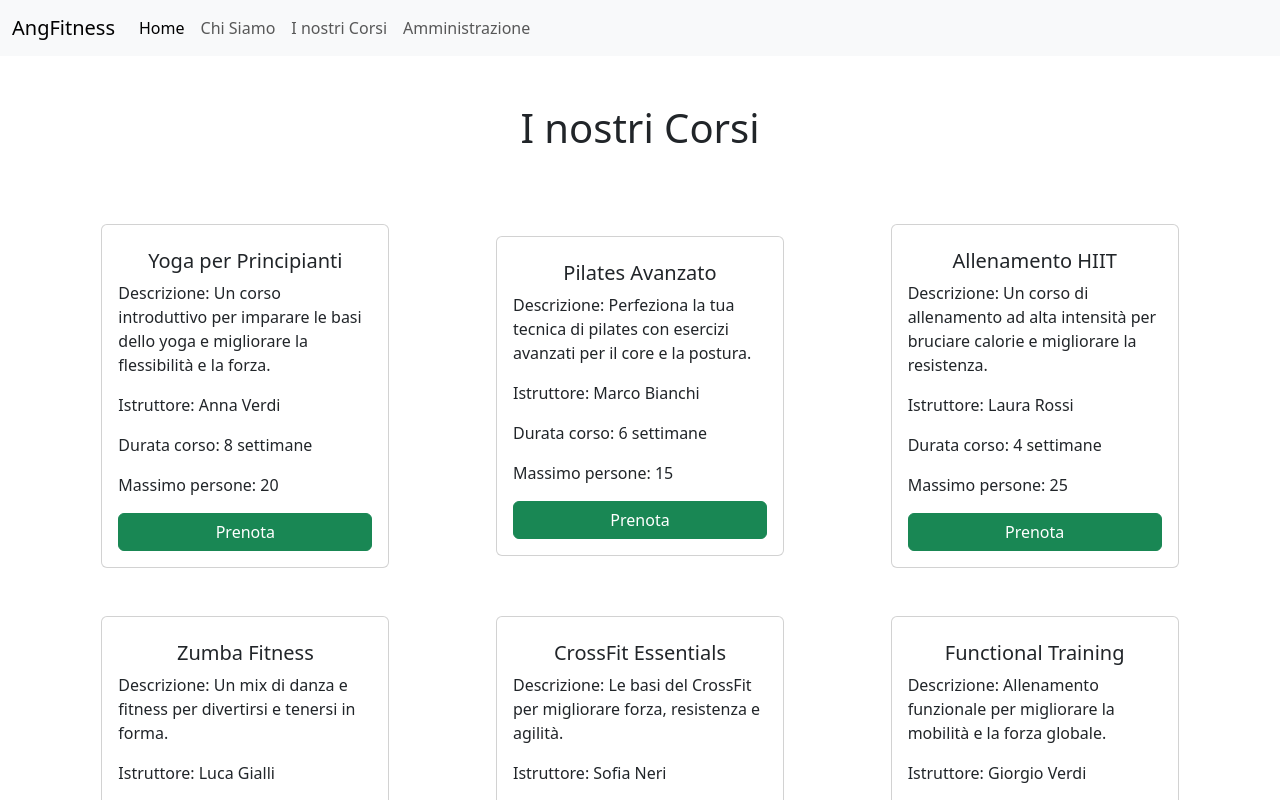
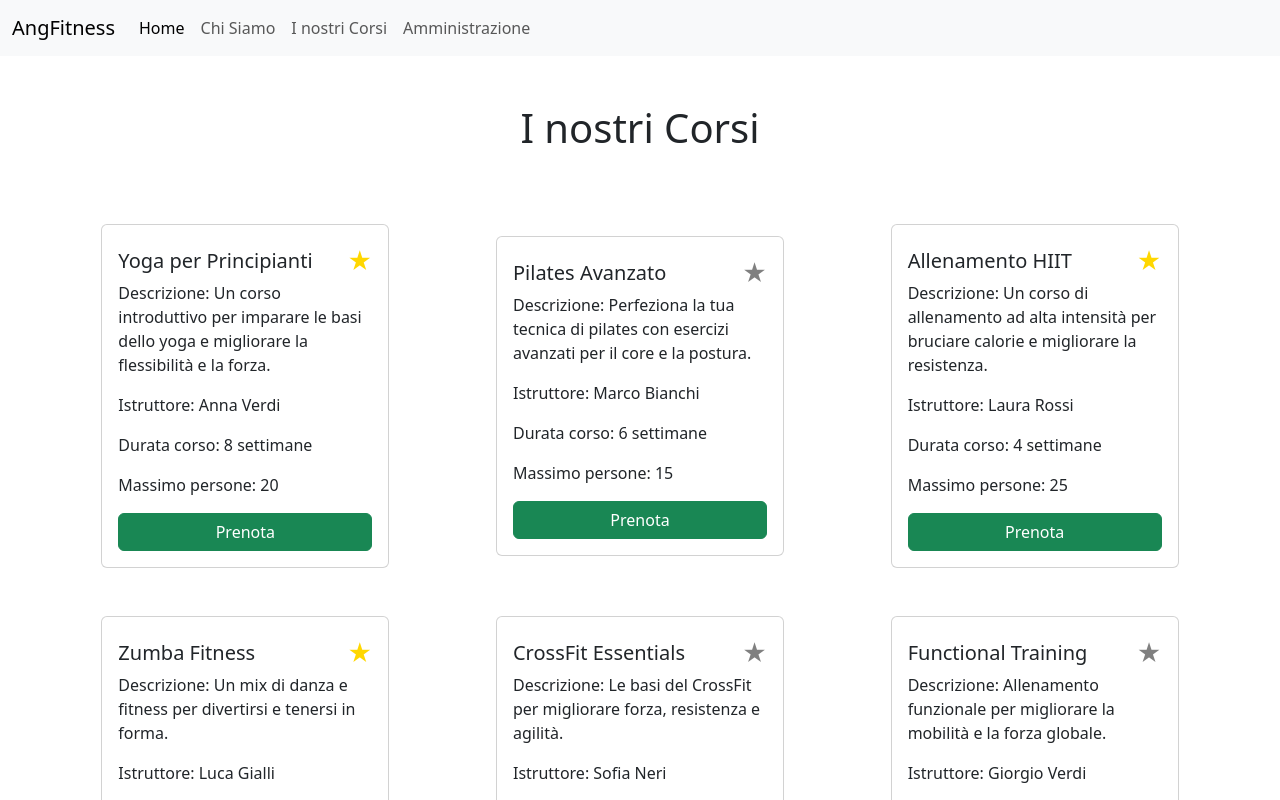
Before and after one commit to gabrielechiabrero/my-app-AngFitness, an Angular app: page /corsi in a window 1280 px wide. Shown: the top 800 px of the page. Built offline with nearby package versions, Linux system fonts and the light colour scheme; data requests are answered from the project's data file.

Commit message:
modifica del component corso

```diff
--- a/src/app/corsi/corso/corso.component.html
+++ b/src/app/corsi/corso/corso.component.html
@@ -1,12 +1,21 @@
 
 <div class="card m-auto" style="width: 18rem;">
-  <!-- <img src="..." class="card-img-top" alt="..."> Aggiungere immagine corso -->
   <div class="card-body m-auto">
-    <h5 class="card-title text-center mt-2">{{corso().nome}}</h5>
-    <p class="card-text">Descrizione: {{corso().descrizione}}</p>
-    <p class="card-text">Istruttore: {{corso().istruttore.nome}}</p>
-    <p class="card-text">Durata corso: {{corso().durata}}</p>
-    <p class="card-text">Massimo persone: {{corso().capacitaMassima}}</p>
+    <div class="d-flex justify-content-between align-items-center">
+      <h5 class="card-title text-center mt-2">{{ corso().nome }}</h5>
+      <!-- Stellina per i preferiti -->
+      <span
+        (click)="preferito(corso())"
+        [style.color]="isPreferito(corso()) ? 'gold' : 'gray'"
+        style="cursor: pointer; font-size: 1.5rem;"
+      >
+        ★
+      </span>
+    </div>
+    <p class="card-text">Descrizione: {{ corso().descrizione }}</p>
+    <p class="card-text">Istruttore: {{ corso().istruttore.nome }}</p>
+    <p class="card-text">Durata corso: {{ corso().durata }}</p>
+    <p class="card-text">Massimo persone: {{ corso().capacitaMassima }}</p>
     <a href="#" class="btn btn-success w-100">Prenota</a>
   </div>
 </div>
--- a/src/app/corsi/corso/corso.component.ts
+++ b/src/app/corsi/corso/corso.component.ts
@@ -1,5 +1,6 @@
-import { Component, input, Input} from '@angular/core';
+import { Component, input, OnInit} from '@angular/core';
 import { Corsi } from '../corsi.model';
+import { CorsiService } from '../corsi.service';
 
 @Component({
   selector: 'app-corso',
@@ -11,5 +12,30 @@ export class CorsoComponent {
 
   corso = input.required<Corsi>();
 
+  corsi: Corsi[] = [];
+  corsiPreferiti: Corsi[] = [];
+  constructor(private corsiService: CorsiService) {}
 
+  ngOnInit() {
+    // Carica tutti i corsi
+    this.corsiService.loadCorsi().subscribe((data) => {
+      this.corsi = data;
+    });
+
+    // Carica i preferiti
+    this.corsiService.loadCorsiPreferiti().subscribe(() => {
+      this.corsiPreferiti = this.corsiService.loadedCorsiPreferiti();
+    });
+  }
+
+  preferito(corso: Corsi) {
+    this.corsiService.onPreferito(corso).subscribe(() => {
+      // Aggiorna i corsi preferiti dopo l'operazione
+      this.corsiPreferiti = this.corsiService.loadedCorsiPreferiti();
+    });
+  }
+
+  isPreferito(corso: Corsi): boolean {
+    return this.corsiPreferiti.some((c) => c.id === corso.id);
+  }
 }
```
